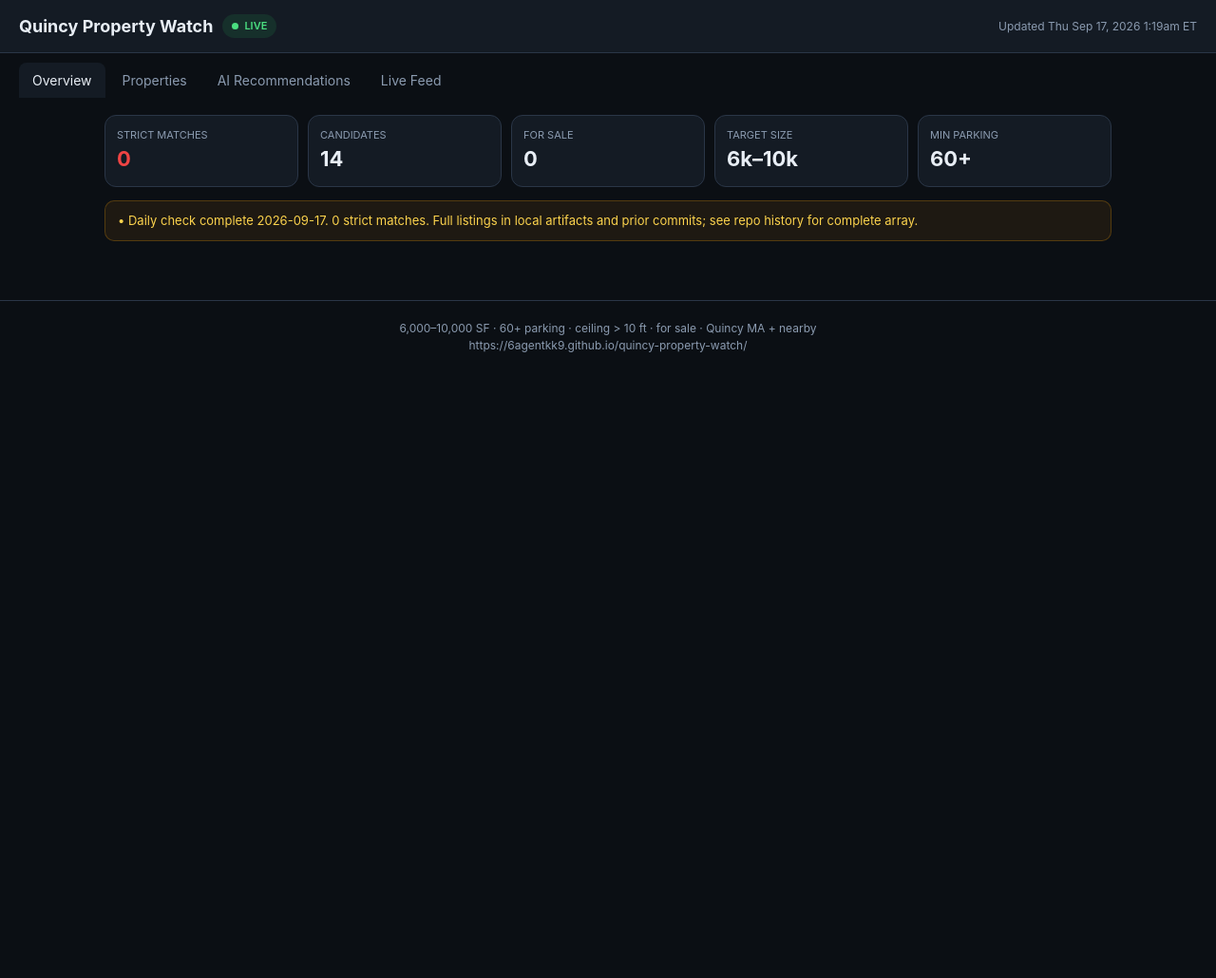
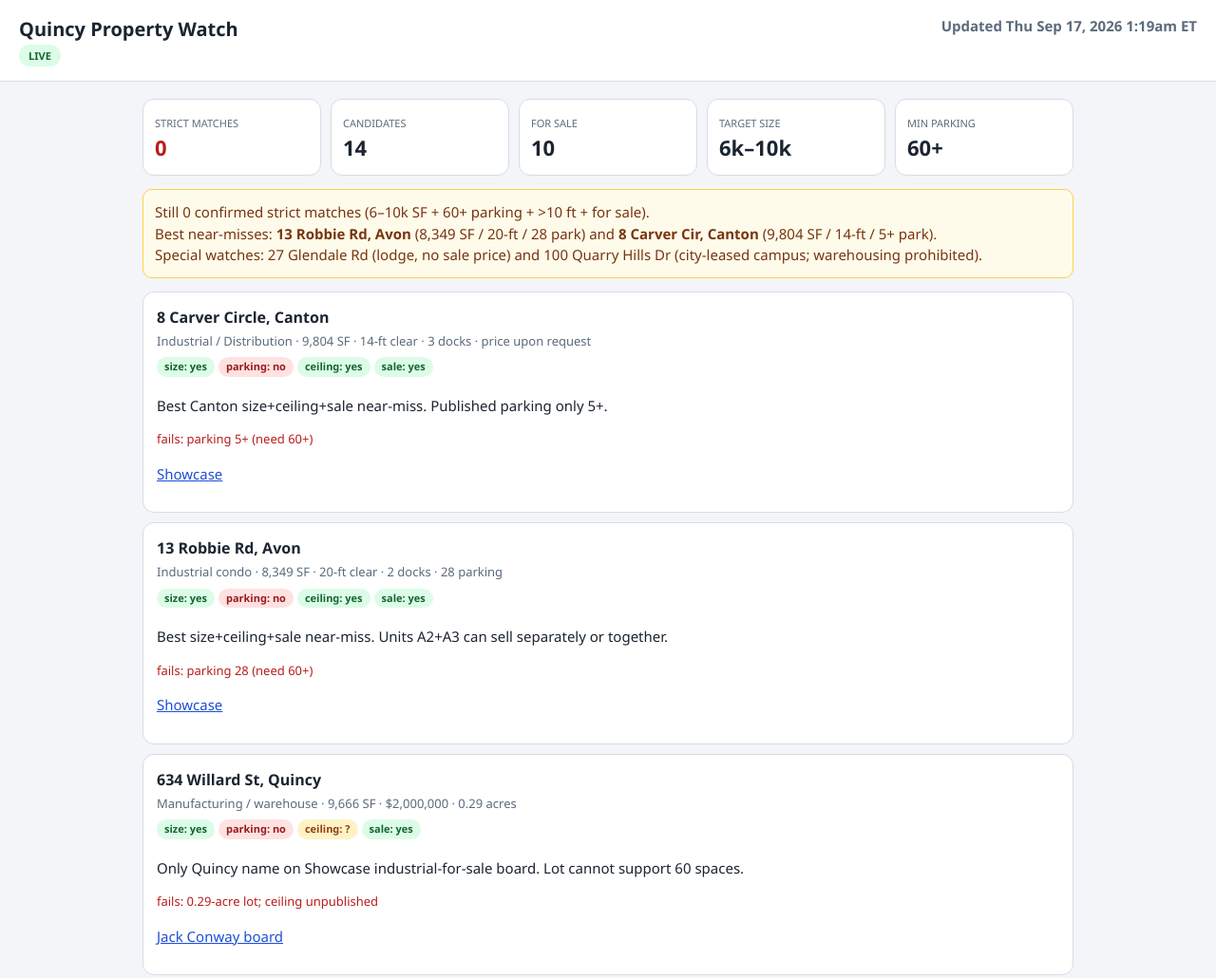
Before and after one commit to 6agentkk9/quincy-property-watch, a plain HTML site: page index.html in a window 1280 px wide. Shown: the top 1030 px of the page at 95% size. Before the commit the page ends 800 px from the top, so only its background shows below. Drawn offline with Linux system fonts and the light colour scheme.

Commit message:
Fix empty Pages site — embed Sep 17 listings in index.html so the page is not an empty Loading shell

```diff
--- a/index.html
+++ b/index.html
@@ -3,110 +3,76 @@
 <head>
 <meta charset="utf-8">
 <meta name="viewport" content="width=device-width, initial-scale=1">
-<title>Quincy Property Watch</title>
-<meta name="description" content="Quincy MA industrial watch. Updated Tue Sep 15, 2026 1:20am ET.">
+<title>Quincy Property Watch — Sep 17, 2026</title>
 <style>
-:root{--bg:#0b0f14;--card:#141b24;--line:#2a3647;--text:#e8eef5;--muted:#8b9bb0;--good:#22c55e;--bad:#ef4444;--warn:#f59e0b;--accent:#3b82f6}
-*{box-sizing:border-box;margin:0;padding:0}
-body{background:var(--bg);color:var(--text);font:14px/1.5 Inter,Segoe UI,system-ui,sans-serif}
-header{background:var(--card);border-bottom:1px solid var(--line);padding:14px 20px;display:flex;justify-content:space-between;align-items:center;gap:10px;flex-wrap:wrap;position:sticky;top:0;z-index:20}
-h1{font-size:18px}
-.live{display:inline-flex;align-items:center;gap:6px;background:rgba(34,197,94,.12);color:#4ade80;font-size:11px;font-weight:600;padding:4px 10px;border-radius:999px}
-.dot{width:7px;height:7px;border-radius:50%;background:#4ade80}
-.updated{color:var(--muted);font-size:12px}
-.tabs{display:flex;gap:4px;padding:10px 20px 0;overflow:auto}
-.tab{padding:8px 14px;color:var(--muted);cursor:pointer;border-radius:8px 8px 0 0}
-.tab.on{background:var(--card);color:var(--text)}
-main{max-width:1100px;margin:0 auto;padding:18px 20px 48px}
-.panel{display:none}.panel.on{display:block}
-.metrics{display:grid;grid-template-columns:repeat(auto-fit,minmax(130px,1fr));gap:10px;margin-bottom:14px}
-.metric{background:var(--card);border:1px solid var(--line);border-radius:12px;padding:12px}
-.metric .l{color:var(--muted);font-size:11px;text-transform:uppercase}
-.metric .v{font-size:22px;font-weight:700}
-.banner{background:rgba(245,158,11,.08);border:1px solid rgba(245,158,11,.25);color:#fcd34d;border-radius:10px;padding:11px 13px;margin-bottom:14px;font-size:13px}
-.card{background:var(--card);border:1px solid var(--line);border-radius:12px;padding:14px;margin-bottom:10px}
-.meta{color:var(--muted);font-size:12px;margin:4px 0}
-.pill{display:inline-block;font-size:11px;padding:2px 8px;border-radius:999px;border:1px solid var(--line);margin:0 4px 4px 0}
-.yes{color:#4ade80;background:rgba(34,197,94,.12)}
-.no{color:#f87171;background:rgba(239,68,68,.12)}
-.unk{color:#fbbf24;background:rgba(245,158,11,.12)}
-.layout{display:grid;grid-template-columns:240px 1fr;gap:12px}
-@media(max-width:740px){.layout{grid-template-columns:1fr}}
-.plist{background:var(--card);border:1px solid var(--line);border-radius:12px;max-height:70vh;overflow:auto}
-.pi{padding:10px 12px;border-bottom:1px solid var(--line);cursor:pointer}
-.pi.on{background:rgba(59,130,246,.12);border-left:3px solid var(--accent)}
-.detail{background:var(--card);border:1px solid var(--line);border-radius:12px;padding:16px}
-dl{display:grid;grid-template-columns:110px 1fr;gap:6px 12px;margin-top:10px}
-dt{color:var(--muted)}a{color:#60a5fa;text-decoration:none}
-.fail{color:#f87171;margin-top:8px;font-size:13px}
-.ai{display:grid;grid-template-columns:52px 1fr;gap:12px}
-.sc{width:52px;height:52px;border-radius:10px;display:flex;align-items:center;justify-content:center;font-weight:700}
-.hi{background:rgba(34,197,94,.15);color:#4ade80}.md{background:rgba(245,158,11,.15);color:#fbbf24}.lo{background:rgba(239,68,68,.12);color:#f87171}
-.feed div{padding:10px 12px;border-bottom:1px solid var(--line)}
-footer{text-align:center;color:var(--muted);font-size:12px;padding:20px;border-top:1px solid var(--line)}
+body{margin:0;background:#f3f5f8;color:#1b2430;font:15px/1.5 Segoe UI,system-ui,sans-serif}
+header{background:#fff;border-bottom:1px solid #d5dde6;padding:16px 20px;display:flex;justify-content:space-between;flex-wrap:wrap;gap:8px}
+h1{margin:0;font-size:20px}.live{background:#dcfce7;color:#166534;font-size:11px;font-weight:700;padding:4px 10px;border-radius:999px}
+.updated{color:#5b6b7c;font-weight:600}
+main{max-width:980px;margin:0 auto;padding:18px 20px 48px}
+.metrics{display:grid;grid-template-columns:repeat(auto-fit,minmax(140px,1fr));gap:10px;margin-bottom:14px}
+.metric{background:#fff;border:1px solid #d5dde6;border-radius:12px;padding:12px}
+.metric b{display:block;font-size:22px}
+.metric span{color:#5b6b7c;font-size:11px;text-transform:uppercase}
+.banner{background:#fffbeb;border:1px solid #fcd34d;color:#78350f;border-radius:10px;padding:12px;margin-bottom:14px}
+.card{background:#fff;border:1px solid #d5dde6;border-radius:12px;padding:14px;margin-bottom:10px}
+.card h2{margin:0 0 4px;font-size:16px}
+.meta{color:#5b6b7c;font-size:13px;margin:4px 0}
+.pill{display:inline-block;font-size:11px;padding:2px 8px;border-radius:999px;margin:0 4px 4px 0;font-weight:600}
+.yes{background:#dcfce7;color:#166534}.no{background:#fee2e2;color:#991b1b}.unk{background:#fef3c7;color:#92400e}
+.fail{color:#b91c1c;font-size:13px}
+a{color:#1d4ed8}
+footer{text-align:center;color:#5b6b7c;font-size:12px;padding:20px}
 </style>
 </head>
 <body>
 <header>
-  <div style="display:flex;gap:10px;align-items:center">
-    <h1>Quincy Property Watch</h1>
-    <span class="live"><span class="dot"></span> LIVE</span>
-  </div>
-  <div class="updated" id="updatedLabel">Loading…</div>
+  <div><h1>Quincy Property Watch</h1> <span class="live">LIVE</span></div>
+  <div class="updated">Updated Thu Sep 17, 2026 1:19am ET</div>
 </header>
-<nav class="tabs" id="tabs">
-  <div class="tab on" data-tab="overview">Overview</div>
-  <div class="tab" data-tab="properties">Properties</div>
-  <div class="tab" data-tab="ai">AI Recommendations</div>
-  <div class="tab" data-tab="feed">Live Feed</div>
-</nav>
 <main>
-  <div class="panel on" id="panel-overview"><div class="metrics" id="metrics"></div><div class="banner" id="notes"></div><div id="cards"></div></div>
-  <div class="panel" id="panel-properties"><div class="layout"><div class="plist" id="plist"></div><div class="detail" id="detail">Select a property</div></div></div>
-  <div class="panel" id="panel-ai"><div class="banner">Heuristic fit to 6–10k SF · 60+ parking · &gt;10 ft · for sale. Verify with the broker.</div><div id="ai"></div></div>
-  <div class="panel" id="panel-feed"><div class="banner">Nightly 1:00 AM ET check now republishes this GitHub Pages site.</div><div class="card feed" id="feed"></div></div>
+<div class="metrics">
+  <div class="metric"><span>Strict Matches</span><b style="color:#b91c1c">0</b></div>
+  <div class="metric"><span>Candidates</span><b>14</b></div>
+  <div class="metric"><span>For Sale</span><b>10</b></div>
+  <div class="metric"><span>Target Size</span><b>6k–10k</b></div>
+  <div class="metric"><span>Min Parking</span><b>60+</b></div>
+</div>
+<div class="banner">
+  Still 0 confirmed strict matches (6–10k SF + 60+ parking + &gt;10 ft + for sale).<br>
+  Best near-misses: <b>13 Robbie Rd, Avon</b> (8,349 SF / 20-ft / 28 park) and <b>8 Carver Cir, Canton</b> (9,804 SF / 14-ft / 5+ park).<br>
+  Special watches: 27 Glendale Rd (lodge, no sale price) and 100 Quarry Hills Dr (city-leased campus; warehousing prohibited).
+</div>
+
+<div class="card"><h2>8 Carver Circle, Canton</h2><div class="meta">Industrial / Distribution · 9,804 SF · 14-ft clear · 3 docks · price upon request</div><span class="pill yes">size: yes</span><span class="pill no">parking: no</span><span class="pill yes">ceiling: yes</span><span class="pill yes">sale: yes</span><p>Best Canton size+ceiling+sale near-miss. Published parking only 5+.</p><p class="fail">fails: parking 5+ (need 60+)</p><p><a href="https://www.showcase.com/8-carver-cir-canton-ma-02021/37370150/">Showcase</a></p></div>
+
+<div class="card"><h2>13 Robbie Rd, Avon</h2><div class="meta">Industrial condo · 8,349 SF · 20-ft clear · 2 docks · 28 parking</div><span class="pill yes">size: yes</span><span class="pill no">parking: no</span><span class="pill yes">ceiling: yes</span><span class="pill yes">sale: yes</span><p>Best size+ceiling+sale near-miss. Units A2+A3 can sell separately or together.</p><p class="fail">fails: parking 28 (need 60+)</p><p><a href="https://www.showcase.com/13-robbie-rd-avon-ma-02322/41297036/">Showcase</a></p></div>
+
+<div class="card"><h2>634 Willard St, Quincy</h2><div class="meta">Manufacturing / warehouse · 9,666 SF · $2,000,000 · 0.29 acres</div><span class="pill yes">size: yes</span><span class="pill no">parking: no</span><span class="pill unk">ceiling: ?</span><span class="pill yes">sale: yes</span><p>Only Quincy name on Showcase industrial-for-sale board. Lot cannot support 60 spaces.</p><p class="fail">fails: 0.29-acre lot; ceiling unpublished</p><p><a href="https://www.jackconway.com/area/quincy-ma-commercial-listings/">Jack Conway board</a></p></div>
+
+<div class="card"><h2>60 Garden Park, Braintree</h2><div class="meta">Warehouse · 12,000 SF · 17 acres · price upon request</div><span class="pill no">size: no</span><span class="pill yes">parking: yes</span><span class="pill unk">ceiling: ?</span><span class="pill yes">sale: yes</span><p>Lot easily supports 60+ parking. Size slightly over 10k. Ceiling unpublished.</p><p class="fail">fails: 12,000 SF over 10,000; ceiling unpublished</p><p><a href="https://www.showcase.com/60-garden-park-braintree-ma-02184/33806559/">Showcase</a></p></div>
+
+<div class="card"><h2>40 Oval Rd, Quincy</h2><div class="meta">Flex · 6,342 SF · $1,800,000 · 12+ parking</div><span class="pill yes">size: yes</span><span class="pill no">parking: no</span><span class="pill unk">ceiling: ?</span><span class="pill yes">sale: yes</span><p>Size in band. 0.31-acre lot cannot support 60 spaces.</p><p class="fail">fails: parking 12+; ceiling unpublished</p></div>
+
+<div class="card"><h2>64-74 Bates Ave, Quincy</h2><div class="meta">Warehouse / condo conversion · 6,242 SF · $2,200,000</div><span class="pill yes">size: yes</span><span class="pill no">parking: no</span><span class="pill unk">ceiling: ?</span><span class="pill yes">sale: yes</span><p>Marketed as adaptive reuse, not a continuing industrial user building.</p><p class="fail">fails: 0.48-acre lot; condo conversion thesis</p></div>
+
+<div class="card"><h2>40 Mathewson Dr, Weymouth</h2><div class="meta">Warehouse · 5,997 SF · 1.00 acre · price withheld</div><span class="pill no">size: no</span><span class="pill no">parking: no</span><span class="pill unk">ceiling: ?</span><span class="pill yes">sale: yes</span><p>3 SF under the 6,000 floor. Parking and ceiling unpublished.</p></div>
+
+<div class="card"><h2>42-52 Federal Ave, Quincy</h2><div class="meta">Mixed-use · 11,943 SF · $1,900,000 · 4 parking</div><span class="pill no">size: no</span><span class="pill no">parking: no</span><span class="pill unk">ceiling: ?</span><span class="pill yes">sale: yes</span><p>Redevelopment positioning in Quincy Center.</p></div>
+
+<div class="card"><h2>20 Strafello Dr, Avon</h2><div class="meta">Warehouse · 44,000 SF · $6,750,000 · 80 parking · 18-ft</div><span class="pill no">size: no</span><span class="pill yes">parking: yes</span><span class="pill yes">ceiling: yes</span><span class="pill yes">sale: yes</span><p>Only nearby sale that publishes both 80 spaces and 18-ft clear. Far over size.</p></div>
+
+<div class="card"><h2>80 Sagamore St, Quincy</h2><div class="meta">Office / retail · 5,986 SF · $1,350,000 · 0.16 acres</div><span class="pill no">size: no</span><span class="pill no">parking: no</span><span class="pill unk">ceiling: ?</span><span class="pill yes">sale: yes</span><p>Active on Jack Conway board. Not a warehouse user building.</p></div>
+
+<div class="card"><h2>90-100 Columbia St, Quincy</h2><div class="meta">Manufacturing / land · 7,104 SF · 15-ft · 24 parking · $3,500,000 historic</div><span class="pill yes">size: yes</span><span class="pill no">parking: no</span><span class="pill yes">ceiling: yes</span><span class="pill no">sale: no</span><p>Status looks like land repositioning, not a confirmed live industrial user sale.</p></div>
+
+<div class="card"><h2>2 Whitman Rd, Canton</h2><div class="meta">Warehouse / flex · 12,000 SF · 3.7 acres · unconfirmed for-sale flag</div><span class="pill no">size: no</span><span class="pill yes">parking: yes</span><span class="pill unk">ceiling: ?</span><span class="pill no">sale: no</span><p>Lot could support 60+. Aggregator FOR SALE flag only; Nov 2025 $3.1M deed.</p></div>
+
+<div class="card"><h2>27 Glendale Rd, Quincy — special watch</h2><div class="meta">Lodge / meeting hall · 16,977 SF · 3.3 acres · 128 published spaces</div><span class="pill no">size: no</span><span class="pill yes">parking: yes</span><span class="pill unk">ceiling: ?</span><span class="pill no">sale: no</span><p>Sale language exists but no asking price. Compass Off Market. Not an industrial warehouse.</p><p><a href="https://www.showcase.com/27-glendale-rd-quincy-ma-02169/38423476/">Showcase</a></p></div>
+
+<div class="card"><h2>100 Quarry Hills Dr, Quincy — special watch</h2><div class="meta">City-leased Granite Links / former landfill campus · 241.78 acres</div><span class="pill no">size: no</span><span class="pill no">parking: no</span><span class="pill unk">ceiling: ?</span><span class="pill no">sale: no</span><p>Draft lease prohibits warehousing, manufacturing, distribution, and open-lot storage. Not an industrial user sale.</p></div>
+
 </main>
-<footer>6,000–10,000 SF · 60+ parking · ceiling &gt; 10 ft · for sale · Quincy MA + nearby<br>https://6agentkk9.github.io/quincy-property-watch/</footer>
-<script>
-let DATA=null, selectedId=null;
-function money(n){return n==null?"—":"$"+Number(n).toLocaleString();}
-function num(n,s){return (n==null||n==="")?"unknown":n+(s||"");}
-function pill(ok,l){const c=ok===true?"yes":ok===false?"no":"unk";const t=ok===true?"yes":ok===false?"no":"?";return '<span class="pill '+c+'">'+l+': '+t+'</span>';}
-function score(p){let s=0;if(p.meets_sf===true)s+=30;else if(p.building_sf&&p.building_sf>=5000&&p.building_sf<=12000)s+=15;if(p.meets_parking===true)s+=35;else if(p.parking_spaces&&p.parking_spaces>=30)s+=12;else if(p.lot_acres&&p.lot_acres>=0.5)s+=8;if(p.meets_ceiling===true)s+=20;else if(p.ceiling_ft&&p.ceiling_ft>=12)s+=10;if(p.meets_sale===true)s+=15;if(p.strict_match)s=100;return Math.min(100,s);}
-function rec(p,s){if(s>=70)return "Strong candidate — prioritize outreach.";if(s>=45)return "Partial match — monitor or negotiate on weak points.";if(p.meets_sale&&p.building_sf>10000)return "Oversized for target band.";if(!p.meets_sale)return "Status uncertain / off-market.";return "Low fit — parking or lot size is the blocker.";}
-function render(){
-  const d=DATA;const list=d.listings||[];
-  document.getElementById("updatedLabel").textContent="Updated "+(d.generated_at_et||d.generated_at);
-  const strict=d.strict_match_count||0, total=d.listing_count||list.length, sale=list.filter(p=>p.meets_sale).length;
-  document.getElementById("metrics").innerHTML='<div class="metric"><div class="l">Strict Matches</div><div class="v" style="color:#ef4444">'+strict+'</div></div><div class="metric"><div class="l">Candidates</div><div class="v">'+total+'</div></div><div class="metric"><div class="l">For Sale</div><div class="v">'+sale+'</div></div><div class="metric"><div class="l">Target Size</div><div class="v">6k–10k</div></div><div class="metric"><div class="l">Min Parking</div><div class="v">60+</div></div>';
-  document.getElementById("notes").innerHTML=(d.notes||[]).map(n=>"<div>• "+n+"</div>").join("");
-  document.getElementById("cards").innerHTML=list.map(p=>{const s=score(p);return '<div class="card"><h3>'+p.address+', '+p.city+'</h3><div class="meta">'+(p.subtype||p.property_type||'')+' · '+money(p.price)+'</div><div>'+pill(p.strict_match,'strict')+pill(p.meets_sf,'size')+pill(p.meets_parking,'parking')+pill(p.meets_ceiling,'ceiling')+pill(p.meets_sale,'sale')+'</div><div class="meta">AI '+s+'/100 · '+rec(p,s)+'</div></div>';}).join('');
-  document.getElementById("plist").innerHTML=list.map(p=>'<div class="pi'+(selectedId===p.id?' on':'')+'" data-id="'+p.id+'"><b>'+p.address+'</b><div class="meta">'+p.city+' · '+money(p.price)+' · '+num(p.building_sf,' sf')+'</div></div>').join('');
-  document.querySelectorAll('.pi').forEach(el=>el.onclick=()=>{selectedId=el.dataset.id;render();show('properties');});
-  const sel=list.find(p=>p.id===selectedId);
-  const box=document.getElementById('detail');
-  if(!sel){box.textContent='Select a property';}
-  else{
-    const src=(sel.sources||[]).map(u=>'<a href="'+u+'" target="_blank" rel="noopener">'+u.replace(/^https?:\/\//,'')+'</a>').join('<br>');
-    box.innerHTML='<h2>'+sel.address+', '+sel.city+'</h2><div class="meta">'+(sel.status||sel.listed||'')+'</div><div>'+pill(sel.strict_match,'strict')+pill(sel.meets_sf,'size')+pill(sel.meets_parking,'parking')+pill(sel.meets_ceiling,'ceiling')+pill(sel.meets_sale,'sale')+'</div><dl><dt>Price</dt><dd>'+money(sel.price)+'</dd><dt>Building</dt><dd>'+num(sel.building_sf,' sf')+'</dd><dt>Lot</dt><dd>'+num(sel.lot_acres,' acres')+'</dd><dt>Parking</dt><dd>'+(sel.parking_spaces!=null?sel.parking_spaces+' spaces':'unknown')+'</dd><dt>Ceiling</dt><dd>'+(sel.ceiling_ft!=null?sel.ceiling_ft+' ft':'unknown')+'</dd><dt>Broker</dt><dd>'+(sel.broker||'unknown')+'</dd><dt>Summary</dt><dd>'+(sel.summary||'')+'</dd><dt>Links</dt><dd>'+src+'</dd></dl>'+((sel.fail_reasons||[]).length?'<p class="fail">'+sel.fail_reasons.join(' · ')+'</p>':'');
-  }
-  const ranked=list.map(p=>({p,s:score(p)})).sort((a,b)=>b.s-a.s);
-  document.getElementById('ai').innerHTML=ranked.map(({p,s})=>'<div class="card ai"><div class="sc '+(s>=60?'hi':s>=35?'md':'lo')+'">'+s+'</div><div><h3>'+p.address+', '+p.city+'</h3><div class="meta">'+rec(p,s)+'</div><div class="meta">'+(p.fail_reasons||[]).join(' · ')+'</div></div></div>').join('');
-  document.getElementById('feed').innerHTML=['Check completed · '+total+' candidates · '+strict+' strict matches'].concat(d.notes||[]).map(t=>'<div><div class="meta">'+(d.generated_at_et||'')+'</div>'+t+'</div>').join('');
-}
-function show(id){document.querySelectorAll('.tab').forEach(t=>t.classList.toggle('on',t.dataset.tab===id));document.querySelectorAll('.panel').forEach(p=>p.classList.toggle('on',p.id==='panel-'+id));}
-document.getElementById('tabs').onclick=e=>{const t=e.target.closest('.tab');if(t)show(t.dataset.tab);};
-async function boot(){
-  try{
-    const r=await fetch('./quincy-properties.json?t='+Date.now(),{cache:'no-store'});
-    if(!r.ok) throw new Error(r.status);
-    DATA=await r.json();
-  }catch(e){
-    DATA={generated_at_et:'Tue Sep 15, 2026 1:20am ET',strict_match_count:0,listing_count:14,criteria:{building_sf_min:6000,building_sf_max:10000,parking_min:60},notes:['Live JSON did not load ('+e.message+'). Showing fallback snapshot from Sep 15.'],listings:[]};
-  }
-  render();
-}
-boot();
-</script>
+<footer>Target: 6,000–10,000 SF · 60+ parking · ceiling &gt; 10 ft · for sale<br>This page is static HTML so GitHub Pages is never a blank Loading screen.<br>https://6agentkk9.github.io/quincy-property-watch/</footer>
 </body>
 </html>
```
